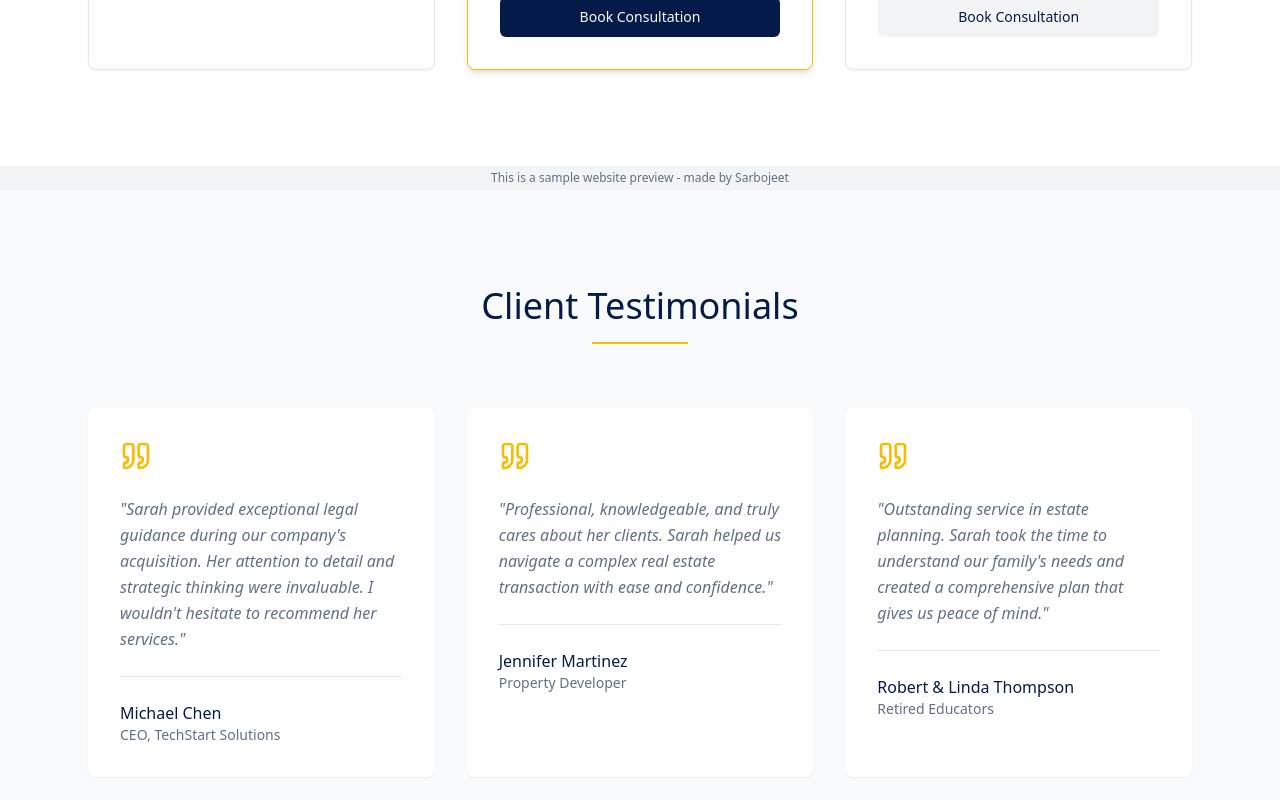
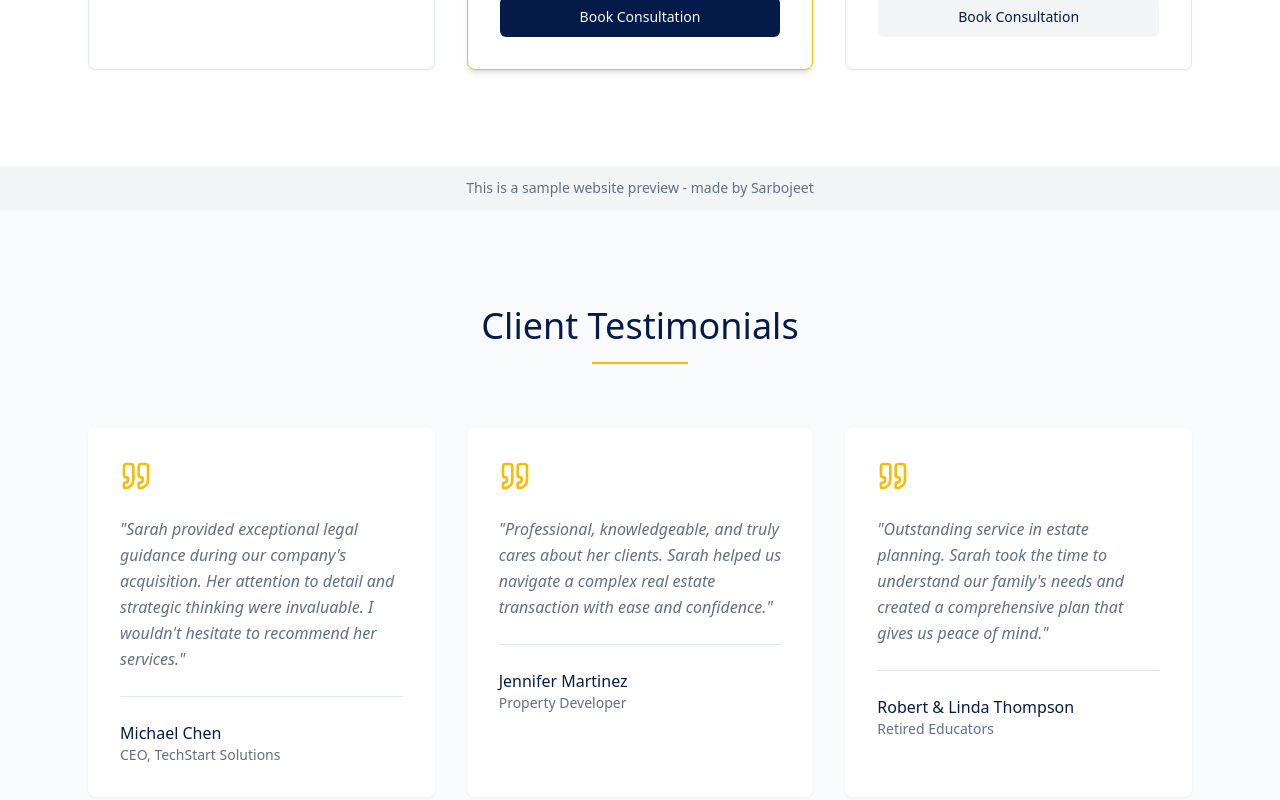
Before and after one commit to Sarbo-2004/legal-one-page-design, a React (Vite) app: page / in a window 1280 px wide. Shown: the part 2340-3140 px from the top of the page. Built offline with nearby package versions, Linux system fonts and the light colour scheme.

Commit message:
Adjust sample website preview bar size.
Make the sample website preview bar a little bigger.

```diff
--- a/src/pages/Index.tsx
+++ b/src/pages/Index.tsx
@@ -13,7 +13,7 @@ const Index = () => {
       <LawyerHero />
       <PracticeAreas />
       <ConsultationFees />
-      <div className="bg-muted text-muted-foreground text-xs text-center py-1 px-4">
+      <div className="bg-muted text-muted-foreground text-sm text-center py-3 px-4">
         This is a sample website preview - made by Sarbojeet
       </div>
       <Testimonials />
```
